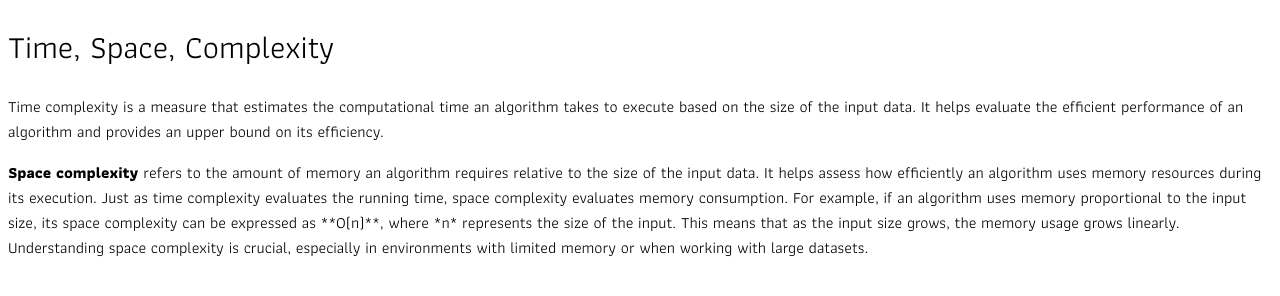
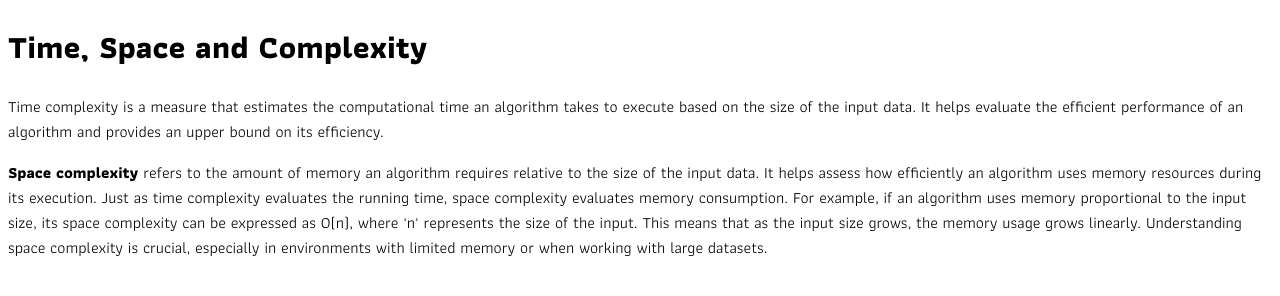
Before and after one commit to acciojob/time-and-space-complexity-1aniket, a website: page main.html in a window 1280 px wide. Drawn offline with Linux system fonts and the light colour scheme; a web font is replaced by a local one.

Commit message:
created a submission

```diff
--- a/main.html
+++ b/main.html
@@ -13,9 +13,9 @@
 <body>
 	<!-- the entire body must be written by student -->
 
-	<h1>Time, Space, Complexity</h1>
+	<h1>Time, Space and Complexity</h1>
 	<p>Time complexity is a measure that estimates the computational time an algorithm takes to execute based on the size of the input data. It helps evaluate the efficient performance of an algorithm and provides an upper bound on its efficiency.</p>
-	<p><b>Space complexity</b> refers to the amount of memory an algorithm requires relative to the size of the input data. It helps assess how efficiently an algorithm uses memory resources during its execution. Just as time complexity evaluates the running time, space complexity evaluates memory consumption. For example, if an algorithm uses memory proportional to the input size, its space complexity can be expressed as **O(n)**, where *n* represents the size of the input. This means that as the input size grows, the memory usage grows linearly. Understanding space complexity is crucial, especially in environments with limited memory or when working with large datasets.</p>
+	<p><b>Space complexity</b> refers to the amount of memory an algorithm requires relative to the size of the input data. It helps assess how efficiently an algorithm uses memory resources during its execution. Just as time complexity evaluates the running time, space complexity evaluates memory consumption. For example, if an algorithm uses memory proportional to the input size, its space complexity can be expressed as O(n), where 'n' represents the size of the input. This means that as the input size grows, the memory usage grows linearly. Understanding space complexity is crucial, especially in environments with limited memory or when working with large datasets.</p>
     <script type="text/javascript" src="./script.js">
 </script>
 
--- a/styles.css
+++ b/styles.css
@@ -5,7 +5,7 @@
   font-weight: 400;
   font-style: normal;
 }
-b{
+b , h1{
   font-family: "Athiti", serif;
   font-weight: 700;
   font-style: normal;
```
